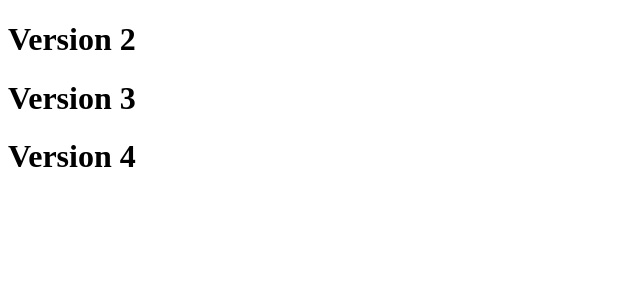
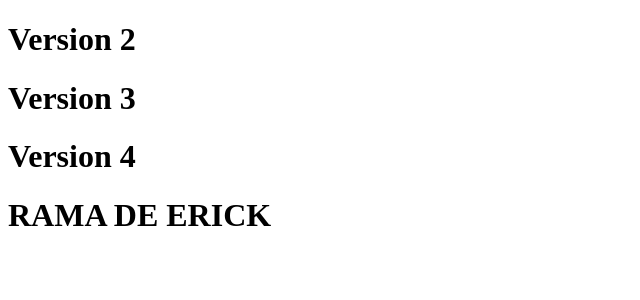
Before and after one commit to SopaDeDuendes/front-polleria-practice, an Angular app: page / in a window 1280 px wide. Shown: the top 300 px of the page, without its empty margins (0-640 px from the left). Built offline with nearby package versions, Linux system fonts and the light colour scheme.

Commit message:
erick agrego su rama

```diff
--- a/angular.json
+++ b/angular.json
@@ -102,5 +102,8 @@
         }
       }
     }
+  },
+  "cli": {
+    "analytics": false
   }
 }
--- a/src/app/app.component.html
+++ b/src/app/app.component.html
@@ -1,3 +1,5 @@
 <h1>Version 2</h1>
 <h1>Version 3</h1>
 <h1>Version 4</h1>
+
+<h1>RAMA DE ERICK</h1>
```
